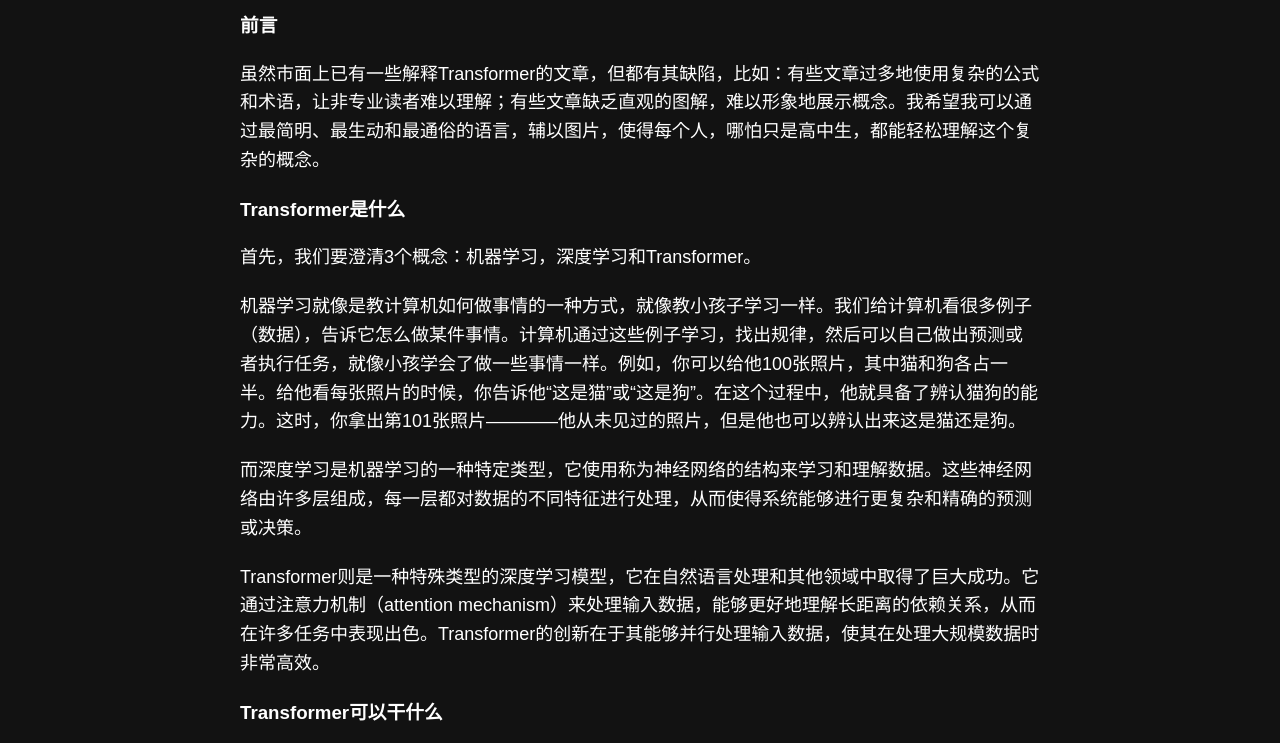
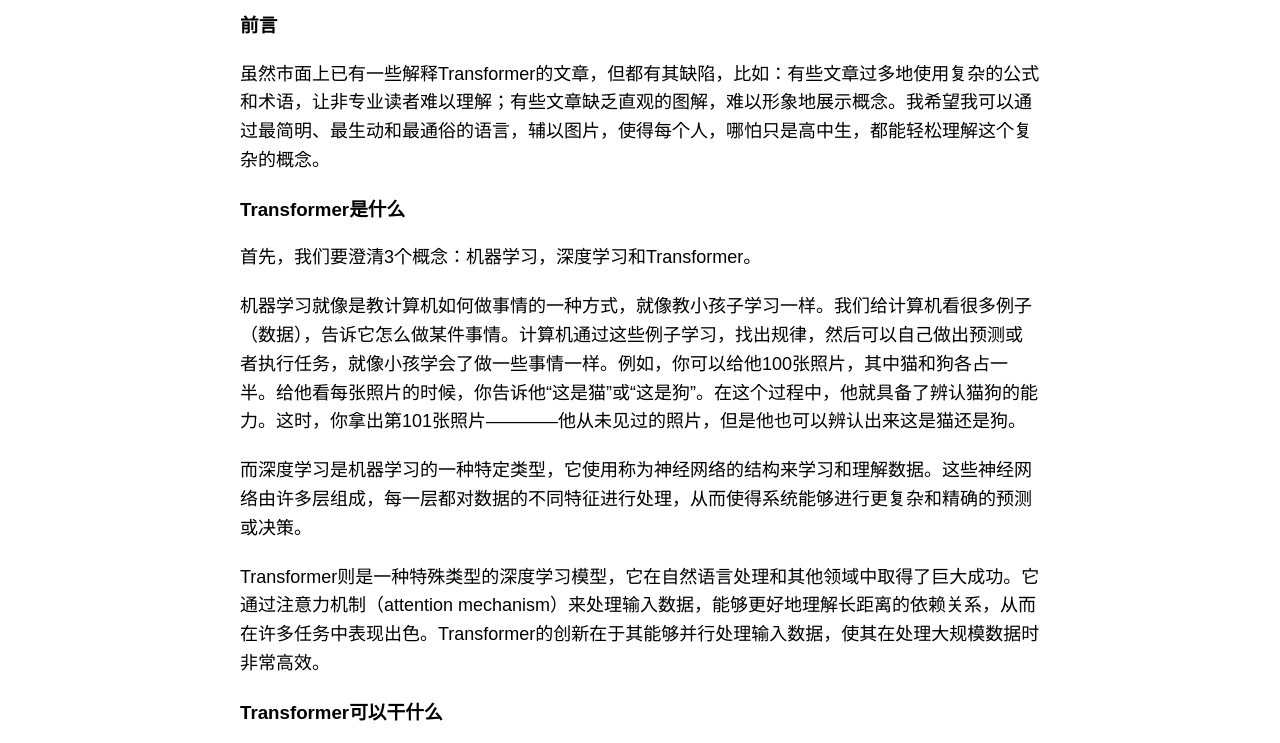
Before and after one commit to xiaoeyuSWU/trans, a plain HTML site: page index.html in a window 1280 px wide. Shown: the part 368-1111 px from the top of the page. Drawn offline with Linux system fonts and the dark colour scheme.

Commit message:
Update index.html

```diff
--- a/index.html
+++ b/index.html
@@ -121,20 +121,6 @@
         height: 8px;
         background: #000000;
         width: 0%;
-        }
-        @media (prefers-color-scheme: dark) {
-        body {
-            color: #ffffff;
-            background-color: #121212;
-        }
-
-        main {
-            color: #ffffff;
-        }
-
-        a {
-            color: #4da6ff;
-        }
         }
 
 
```
